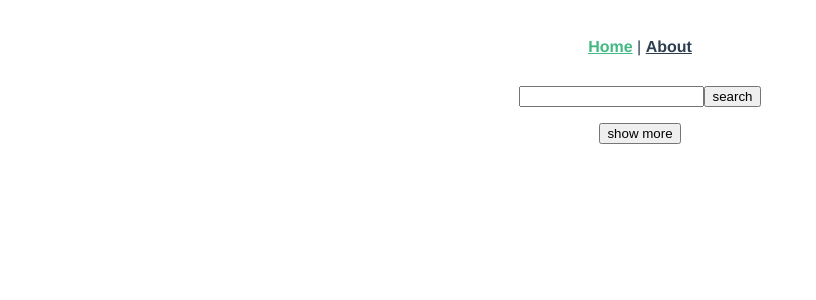
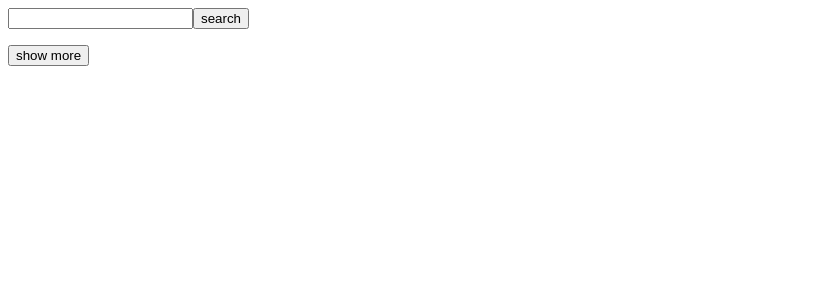
Before and after one commit to arfedulov/houses, a Vue app: page / in a window 1280 px wide. Shown: the top 300 px of the page, without its empty margins (0-816 px from the left). Built offline with nearby package versions, Linux system fonts and the light colour scheme.

Commit message:
remove autogenerated unused files

```diff
--- a/src/App.vue
+++ b/src/App.vue
@@ -1,32 +1,5 @@
 <template>
-  <div id="app">
-    <div id="nav">
-      <router-link to="/">Home</router-link> |
-      <router-link to="/about">About</router-link>
-    </div>
+  <div>
     <router-view/>
   </div>
 </template>
-
-<style>
-#app {
-  font-family: 'Avenir', Helvetica, Arial, sans-serif;
-  -webkit-font-smoothing: antialiased;
-  -moz-osx-font-smoothing: grayscale;
-  text-align: center;
-  color: #2c3e50;
-}
-
-#nav {
-  padding: 30px;
-}
-
-#nav a {
-  font-weight: bold;
-  color: #2c3e50;
-}
-
-#nav a.router-link-exact-active {
-  color: #42b983;
-}
-</style>
--- a/src/components/HelloWorld.vue
+++ /dev/null
@@ -1,61 +0,0 @@
-<template>
-  <div class="hello">
-    <h1>{{ msg }}</h1>
-    <p>
-      For a guide and recipes on how to configure / customize this project,<br>
-      check out the
-      <a href="https://cli.vuejs.org" target="_blank" rel="noopener">vue-cli documentation</a>.
-    </p>
-    <h3>Installed CLI Plugins</h3>
-    <ul>
-      <li><a href="https://github.com/vuejs/vue-cli/tree/dev/packages/%40vue/cli-plugin-babel" target="_blank" rel="noopener">babel</a></li>
-      <li><a href="https://github.com/vuejs/vue-cli/tree/dev/packages/%40vue/cli-plugin-router" target="_blank" rel="noopener">router</a></li>
-      <li><a href="https://github.com/vuejs/vue-cli/tree/dev/packages/%40vue/cli-plugin-vuex" target="_blank" rel="noopener">vuex</a></li>
-      <li><a href="https://github.com/vuejs/vue-cli/tree/dev/packages/%40vue/cli-plugin-eslint" target="_blank" rel="noopener">eslint</a></li>
-      <li><a href="https://github.com/vuejs/vue-cli/tree/dev/packages/%40vue/cli-plugin-unit-jest" target="_blank" rel="noopener">unit-jest</a></li>
-    </ul>
-    <h3>Essential Links</h3>
-    <ul>
-      <li><a href="https://vuejs.org" target="_blank" rel="noopener">Core Docs</a></li>
-      <li><a href="https://forum.vuejs.org" target="_blank" rel="noopener">Forum</a></li>
-      <li><a href="https://chat.vuejs.org" target="_blank" rel="noopener">Community Chat</a></li>
-      <li><a href="https://twitter.com/vuejs" target="_blank" rel="noopener">Twitter</a></li>
-      <li><a href="https://news.vuejs.org" target="_blank" rel="noopener">News</a></li>
-    </ul>
-    <h3>Ecosystem</h3>
-    <ul>
-      <li><a href="https://router.vuejs.org" target="_blank" rel="noopener">vue-router</a></li>
-      <li><a href="https://vuex.vuejs.org" target="_blank" rel="noopener">vuex</a></li>
-      <li><a href="https://github.com/vuejs/vue-devtools#vue-devtools" target="_blank" rel="noopener">vue-devtools</a></li>
-      <li><a href="https://vue-loader.vuejs.org" target="_blank" rel="noopener">vue-loader</a></li>
-      <li><a href="https://github.com/vuejs/awesome-vue" target="_blank" rel="noopener">awesome-vue</a></li>
-    </ul>
-  </div>
-</template>
-
-<script>
-export default {
-  name: 'HelloWorld',
-  props: {
-    msg: String,
-  },
-};
-</script>
-
-<!-- Add "scoped" attribute to limit CSS to this component only -->
-<style scoped>
-h3 {
-  margin: 40px 0 0;
-}
-ul {
-  list-style-type: none;
-  padding: 0;
-}
-li {
-  display: inline-block;
-  margin: 0 10px;
-}
-a {
-  color: #42b983;
-}
-</style>
--- a/src/router/index.js
+++ b/src/router/index.js
@@ -10,14 +10,6 @@
     name: 'home',
     component: Home,
   },
-  {
-    path: '/about',
-    name: 'about',
-    // route level code-splitting
-    // this generates a separate chunk (about.[hash].js) for this route
-    // which is lazy-loaded when the route is visited.
-    component: () => import(/* webpackChunkName: "about" */ '../views/About.vue'),
-  },
 ];
 
 const router = new VueRouter({
--- a/src/views/About.vue
+++ /dev/null
@@ -1,5 +0,0 @@
-<template>
-  <div class="about">
-    <h1>This is an about page</h1>
-  </div>
-</template>
```
